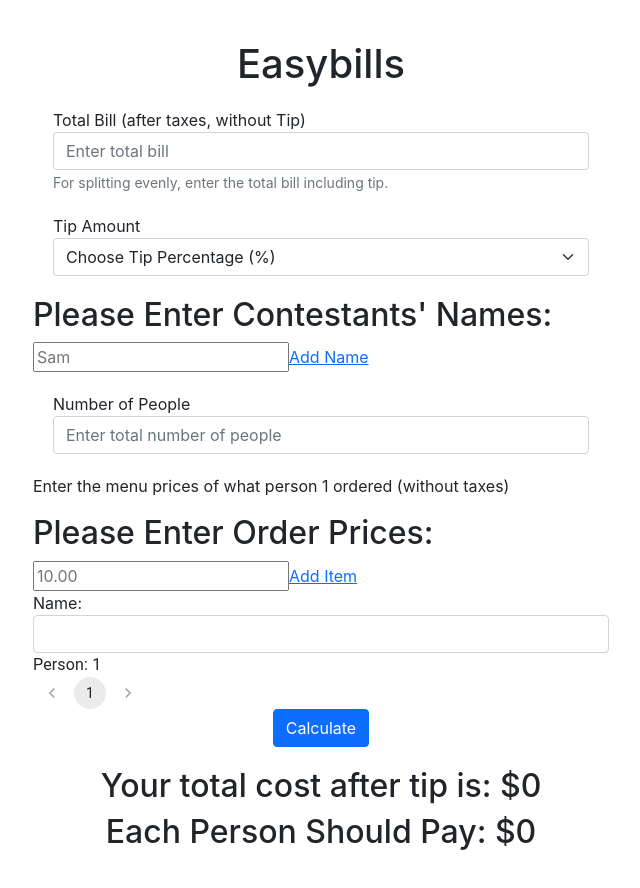
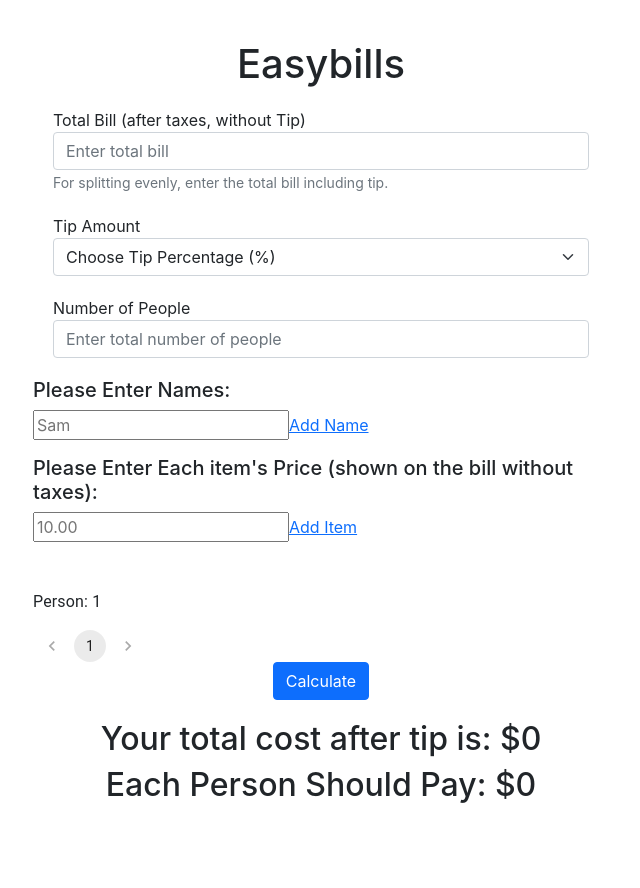
Before and after one commit to 397-f21/easybills, a React (Create React App) app: page / in a window 1280 px wide. Shown: the top 888 px of the page, without its empty margins (319-959 px from the left). After the commit the page ends 845 px from the top, so only its background shows below. Built offline with nearby package versions, Linux system fonts and the light colour scheme.

Commit message:
name map and layout change

```diff
--- a/src/App.js
+++ b/src/App.js
@@ -89,25 +89,24 @@ function App() {
             <option value=".20">20%</option>
           </select>
         </div>
-        <NameInput names={names} setNames={setNames} buttonPressed={buttonPressed}/>
+
         <div className="form-group">
           <label for="numPeople">Number of People</label>
           <input type="text" class="form-control" id="numPeople" placeholder="Enter total number of people" onChange={(e) => changeNumPeople(e)}></input>
         </div>
+        <NameInput names={names} setNames={setNames} buttonPressed={buttonPressed}/>
 
         <Stack spacing={2}>
-          <div className=" form-group">
-          <label for="individual">Enter the menu prices of what person {page} ordered (without taxes)</label>
+
           {/* <div className="center">
             <button className="btn btn-primary" onClick={onAddBtnClick}>Add an item</button>
           {inputList}
-          </div> */}
-          <ItemInput items={items} setItems={setItems} buttonPressed={buttonPressed}/>
-          <label for="individual">Name:</label>
-          <input type="text" class="form-control" id="individual" onChange={(e) => changeTotalBill(e)}></input>
+           */}
+          <ItemInput names={names} items={items} setItems={setItems} buttonPressed={buttonPressed}/>
+
           <Typography>Person: {page}</Typography>
           <Pagination count={numPeople} page={page} onChange={handleChange} />
-          </div>
+
         </Stack>
         <div className="center">
           <button className="btn btn-primary" onClick={calculateTotal}>Calculate</button>
--- a/src/components/ItemInput.js
+++ b/src/components/ItemInput.js
@@ -1,7 +1,7 @@
 import React, { useState } from 'react';
 import { FontAwesomeIcon } from '@fortawesome/react-fontawesome';
 import { faTrashAlt } from '@fortawesome/free-solid-svg-icons';
-import NameDropdown from './NameDropdown/NameDropdown.js'
+import NameDropdown from './NameDropdown.js'
 
 import '../index.css';
 
@@ -14,7 +14,7 @@ const addItem = (input, setItems) => {  //name is a str
     }
 }
 
-const ItemInput = ({ items, setItems, buttonPressed }) => {
+const ItemInput = ({ names, items, setItems, buttonPressed }) => {
     const [input, updateInput] = useState('');
 
     const changeHandler = txt => {
@@ -37,7 +37,15 @@ const ItemInput = ({ items, setItems, buttonPressed }) => {
       }
 
     return (
-        <> {(!buttonPressed) &&
+        <>
+        <div>
+                {(!buttonPressed) && <h5>Please Enter Each item's Price (shown on the bill without taxes):</h5>}
+                <div id="item-entry">
+                {!(buttonPressed) && <input id="itemSubmit" type='text' onKeyDown={_handleKeyDown} placeholder="10.00" onChange={e => changeHandler(e.target.value)}></input>}
+                {!(buttonPressed) && <a  href="#" className="button" ref={inputRef} onClick={() => addItem(input, setItems)}>Add Item</a>}
+                </div>
+            </div>
+        {(!buttonPressed) &&
             < div className="names-list">
             <ol>
                 {items.map((item, key) =>
@@ -46,19 +54,13 @@ const ItemInput = ({ items, setItems, buttonPressed }) => {
                         <a href="#" className="flex-item" onClick={() => deleteItem(key, setItems)}>
                             <FontAwesomeIcon icon={faTrashAlt} />
                         </a>
-                        <NameDropdown></NameDropdown>
+                        <NameDropdown names={names}></NameDropdown>
                     </li>
                 )}
             </ol>
         </div>
         }
-            <div>
-                {(!buttonPressed) && <h2>Please Enter Order Prices:</h2>}
-                <div id="item-entry">
-                {!(buttonPressed) && <input id="itemSubmit" type='text' onKeyDown={_handleKeyDown} placeholder="10.00" onChange={e => changeHandler(e.target.value)}></input>}
-                {!(buttonPressed) && <a  href="#" className="button" ref={inputRef} onClick={() => addItem(input, setItems)}>Add Item</a>}
-                </div>
-            </div>
+
         </>
     );
 };
--- /dev/null
+++ b/src/components/NameDropdown.js
@@ -0,0 +1,15 @@
+import React from 'react';
+
+const NameDropdown = ({names}) => {
+  return (
+    <div>
+      <select>
+      {names.map(function(d, idx){
+         return (<option key={idx}>{d}</option>)
+       })}
+      </select>
+      </div>
+  );
+  }
+
+export default NameDropdown;
--- a/src/components/NameDropdown/NameDropdown.js
+++ /dev/null
@@ -1,18 +0,0 @@
-import React from 'react';
-import PropTypes from 'prop-types';
-
-
-const NameDropdown = () => (
-  <div>
-    <select>
-      <option value="volvo">Volvo</option>
-      <option value="saab">Saab</option>
-    </select>
-  </div>
-);
-
-NameDropdown.propTypes = {};
-
-NameDropdown.defaultProps = {};
-
-export default NameDropdown;
--- a/src/components/NameInput.js
+++ b/src/components/NameInput.js
@@ -36,7 +36,15 @@ const NameInput = ({ names, setNames, buttonPressed }) => {
       }
 
     return (
-        <> {(!buttonPressed) &&
+        <>
+        <div>
+                {(!buttonPressed) && <h5>Please Enter Names:</h5>}
+                <div id="name-entry">
+                {!(buttonPressed) && <input id="nameSubmit" type='text' onKeyDown={_handleKeyDown} placeholder="Sam" onChange={e => changeHandler(e.target.value)}></input>}
+                {!(buttonPressed) && <a  href="#" className="button" ref={inputRef} onClick={() => addName(input, setNames)}>Add Name</a>}
+                </div>
+            </div>
+        {(!buttonPressed) &&
             < div className="names-list">
             <ol>
                 {names.map((name, key) =>
@@ -50,13 +58,7 @@ const NameInput = ({ names, setNames, buttonPressed }) => {
             </ol>
         </div>
         }
-            <div>
-                {(!buttonPressed) && <h2>Please Enter Contestants' Names:</h2>}
-                <div id="name-entry">
-                {!(buttonPressed) && <input id="nameSubmit" type='text' onKeyDown={_handleKeyDown} placeholder="Sam" onChange={e => changeHandler(e.target.value)}></input>}
-                {!(buttonPressed) && <a  href="#" className="button" ref={inputRef} onClick={() => addName(input, setNames)}>Add Name</a>}
-                </div>
-            </div>
+
         </>
     );
 };
```
